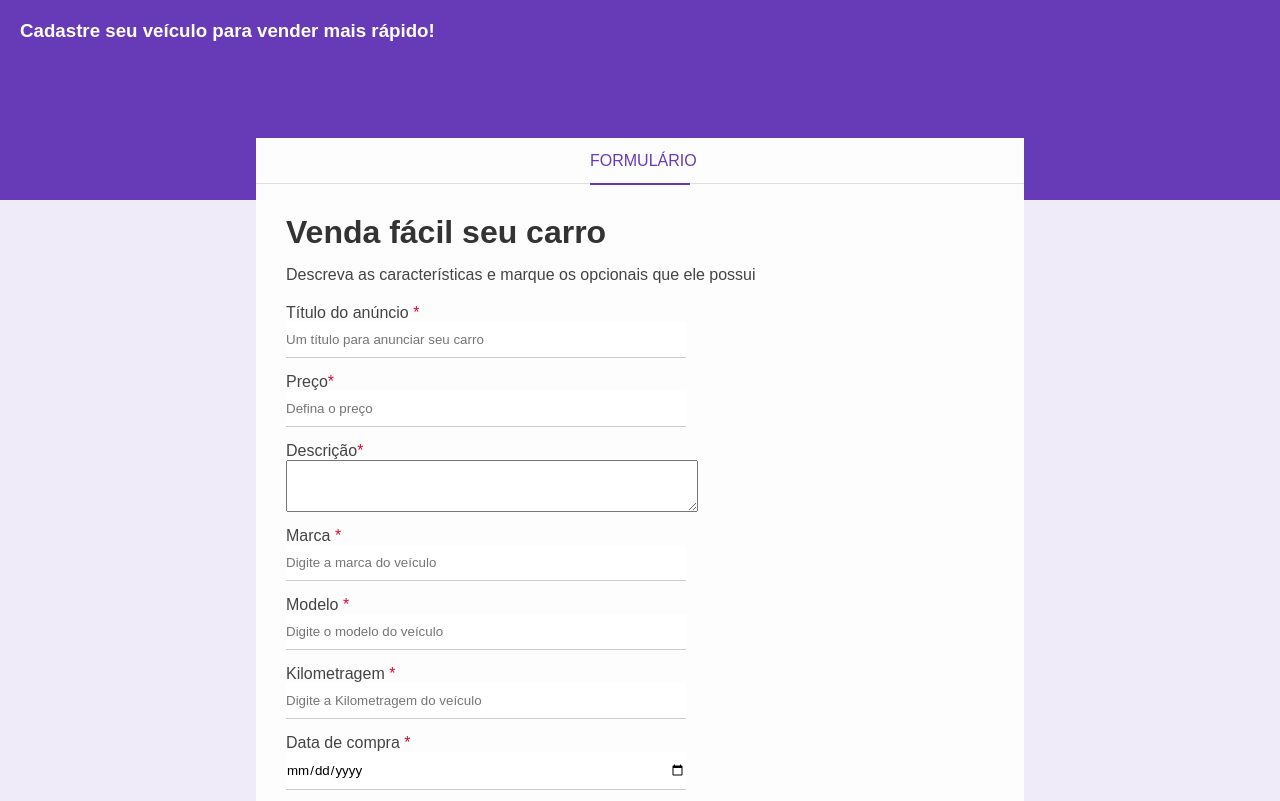
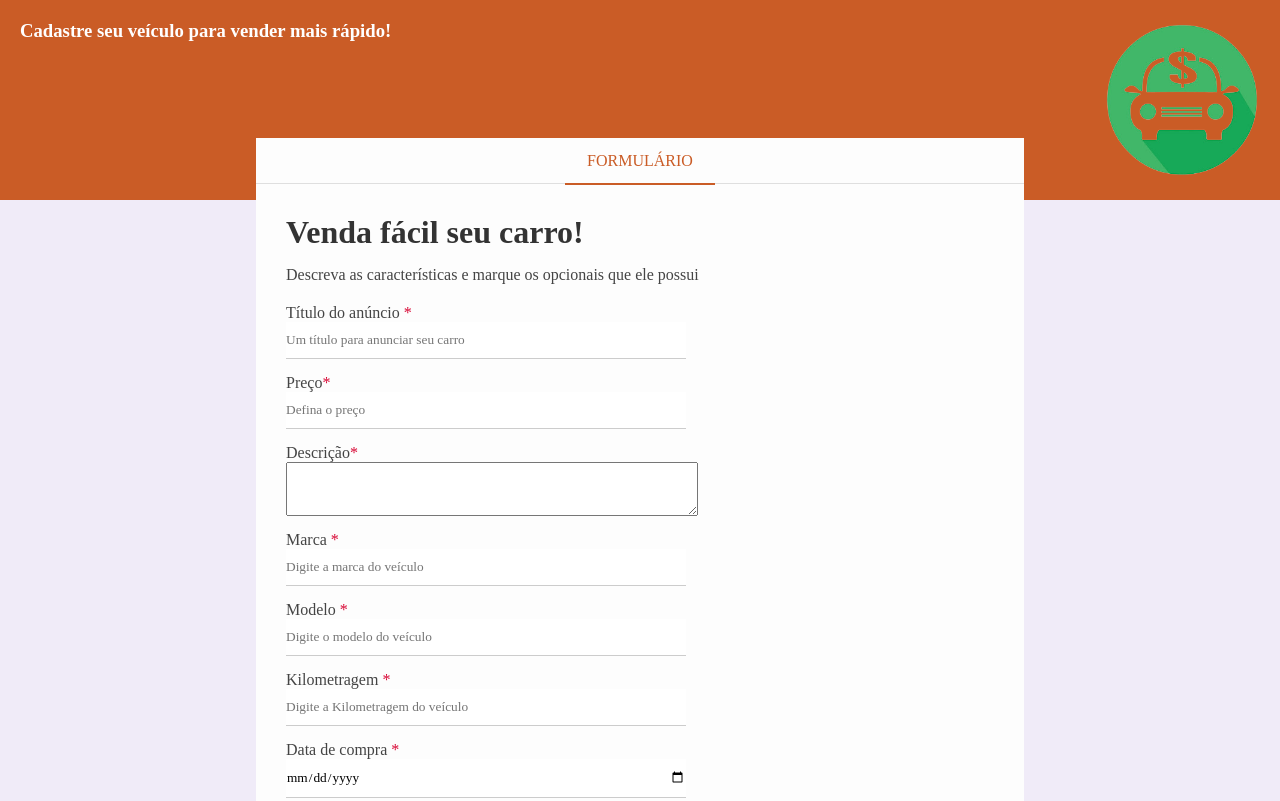
Before and after one commit to RossanaSena/Hora-de-Codar, a plain HTML site: page Projetos/2 - formulario/index.html in a window 1280 px wide. Shown: the top 801 px of the page. Drawn offline with Linux system fonts and the light colour scheme; a web font is replaced by a local one.

Commit message:
Formulário final

```diff
--- a/Projetos/2 - formulario/css/style.css
+++ b/Projetos/2 - formulario/css/style.css
@@ -2,24 +2,45 @@
 *{
     margin: 0;
     padding: 0;
-    font-family: Arial, Helvetica, sans-serif;
+    font-family: 'Baskervville', serif;
+}
+
+:root {
+    /* background-color */
+    --body:#F0EBF8;
+    --primary-color:#FDFDFD;
+    --secundary-color: #FFF;
+
+    /* text color */
+    --title: #333;
+    --secundary-text: #444;
+
+    /* color text and details */
+    --main-color:#ca5c26;
+
+    /* border color */
+    --primary-border: #CCC;
+    --secundary-border:#DFDFDF;
+
+    /* details */
+    --required-field: #D80835;
 }
 
 body {
-    background-color: #F0EBF8;
+    background-color: var(--body);
 }
 
 h1, h2, h3, h4, h5 {
-    color: #333;
+    color: var(--title);
 }
 
 p, label {
-    color: #444;
+    color:var(--secundary-text);
 }
 
 input {
     border: none;
-    border-bottom: 1px solid #CCC;
+    border-bottom: 1px solid var(--primary-border);
     padding: 10px 0;
 }
 
@@ -39,17 +60,21 @@ textarea {
 .header {
     height: 160px;
     padding: 20px;
-    background-color: #673AB7;
+    background-color: var(--main-color);
+    background-image: url(../img/car_sale.png);
+    background-repeat: no-repeat;
+    background-position: right;
+    background-size: 15%;
 }
 
 .header h3 {
-    color: #FFF;
+    color: var(--secundary-color);
     margin-top: 0;
 }
 
 /* form container */
 .form-container {
-    background-color: #FDFDFD;
+    background-color: var(--primary-color);
     width: 60%;
     margin: 0 auto;
     position: relative;
@@ -58,14 +83,14 @@ textarea {
 
 /* form header */
 .form-header {
-    border-bottom: 1px solid #DFDFDF;
+    border-bottom: 1px solid var(--secundary-border);
     height: 45px;
 }
 
 .form-header p {
-    color: #673AB7;
-    border-bottom: 2px solid #673AB7;
-    width: 100px;
+    color: var(--main-color);
+    border-bottom: 2px solid var(--main-color);
+    width: 150px;
     text-align: center;
     margin: 0 auto;
     text-transform: uppercase;
@@ -87,7 +112,7 @@ textarea {
 }
 
 .required-field {
-    color: #D80835;
+    color: var(--required-field);
 }
 
 .box-input {
@@ -113,8 +138,8 @@ textarea {
 }
 
 .btn-submit {
-    background-color: #673AB7;
-    color: #FFF;
+    background-color: var(--main-color);
+    color: var(--secundary-color);
     border: 2px solid transparent;
     width: 150px;
     height: 50px;
@@ -124,7 +149,7 @@ textarea {
 }
 
 .btn-submit:hover {
-    background-color: #FFF;
-    border-color: #673AB7;
-    color: #673AB7;
+    background-color: var(--secundary-color) ;
+    border-color: var(--main-color);
+    color: var(--main-color);
 }
--- a/Projetos/2 - formulario/index.html
+++ b/Projetos/2 - formulario/index.html
@@ -6,6 +6,7 @@
         <meta name="viewport" content="width=device-width, initial-scale=1.0">
         <title>Venda seu carro</title>
         <link rel="stylesheet" href="css/style.css">
+        <link rel="preconnect" href="https://fonts.googleapis.com"><link rel="preconnect" href="https://fonts.gstatic.com" crossorigin><link href="https://fonts.googleapis.com/css2?family=Baskervville&display=swap" rel="stylesheet">
     </head>
     <body>
         <div class="container">
@@ -17,7 +18,7 @@
                     <p>Formulário</p>
                 </div>
                 <div class="form-body">
-                    <h1 class="form-title">Venda fácil seu carro</h1>
+                    <h1 class="form-title">Venda fácil seu carro!</h1>
                     <p>Descreva as características e marque os opcionais que ele possui</p>
                     <form>
                         <div class="box-input">
```
Also changed, not shown: Projetos/2 - formulario/img/car_sale.png (added).
